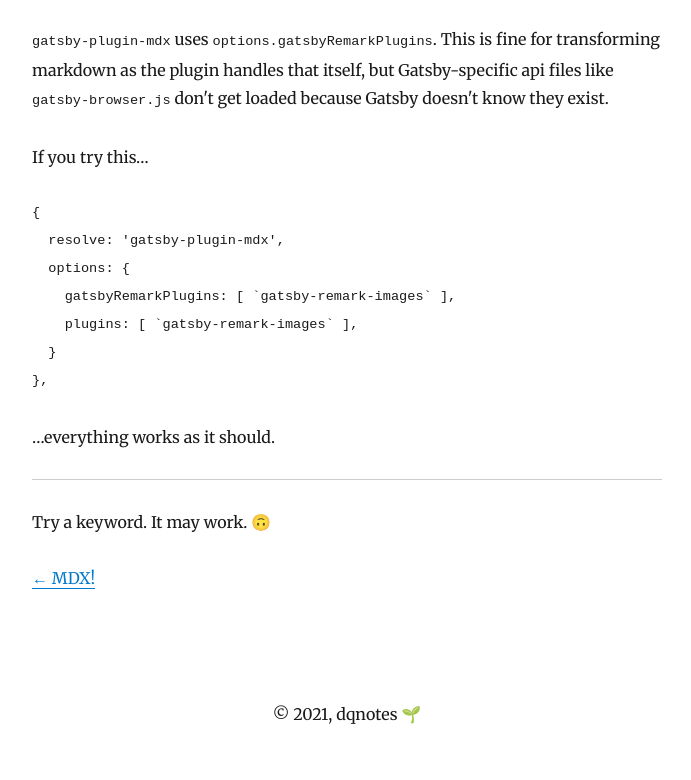
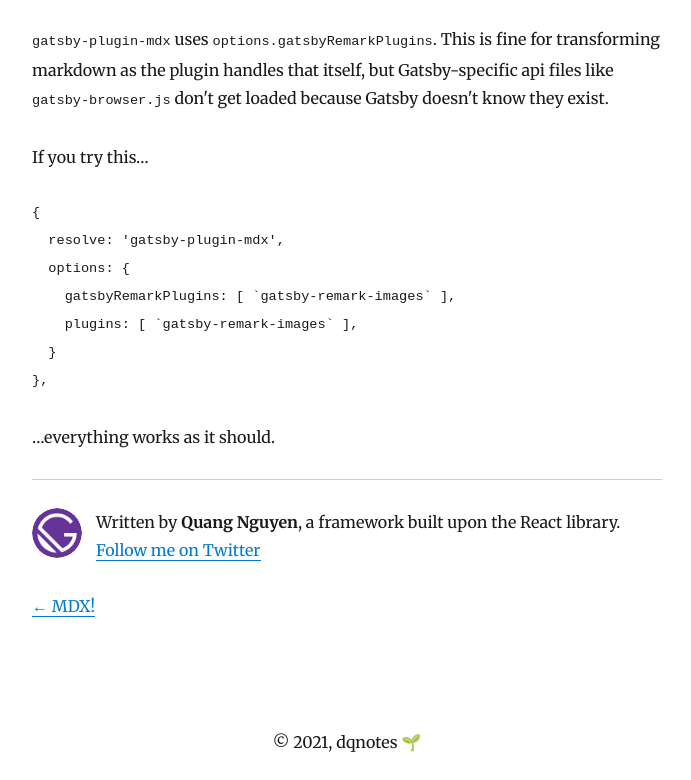
Before and after one commit to quangnd159/dqnotesv2, a Gatsby site: page /blog/awesome-images/ in a window 1280 px wide. Shown: the part 1077-1857 px from the top of the page, without its empty margins (293-984 px from the left). Before the commit the page ends 1829 px from the top, so only its background shows below. Built offline with nearby package versions, Linux system fonts and the light colour scheme; Gatsby itself is replaced by a stand-in of ours; some packages are replaced by stand-ins of ours; code samples lack their colours.

Commit message:
reset bio

```diff
--- a/src/components/bio.js
+++ b/src/components/bio.js
@@ -20,8 +20,26 @@
         const { author, social } = data.site.siteMetadata
         return (
           <Container>
+            <Image
+              fixed={data.avatar.childImageSharp.fixed}
+              alt={author}
+              style={{
+                marginRight: rhythm(1 / 2),
+                marginBottom: 0,
+                minWidth: 50,
+                borderRadius: `100%`,
+              }}
+              imgStyle={{
+                borderRadius: `50%`,
+              }}
+            />
             <p>
-              Try a keyword. It may work. 🙃
+              Written by <strong>{author}</strong>, a framework built upon the
+              React library.
+              {` `}
+              <a href={`https://twitter.com/${social.twitter}`}>
+                Follow me on Twitter
+              </a>
             </p>
           </Container>
         )
```
